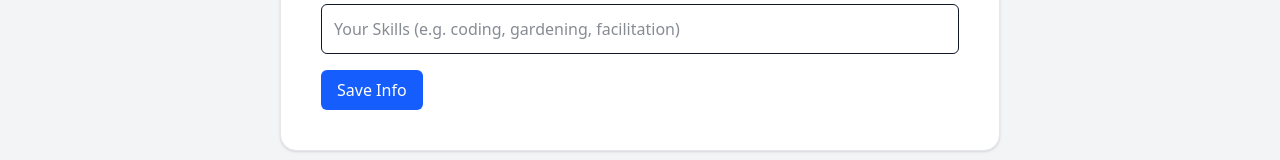
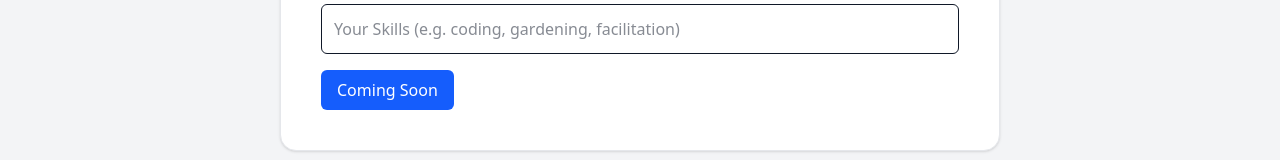
Before and after one commit to PneumEvolve/pneumevolve, a React (Vite) app: page /Account in a window 1280 px wide. Shown: the part 345-505 px from the top of the page. Built offline with nearby package versions, Linux system fonts and the light colour scheme.

Commit message:
Fixed Link To Signup

```diff
--- a/src/Pages/Account.jsx
+++ b/src/Pages/Account.jsx
@@ -47,7 +47,7 @@ const AccountPage = () => {
             onChange={handleChange}
             className="w-full p-3 border rounded-md"
           />
-          <Button onClick={handleSave}>Save Info</Button>
+          <Button onClick={handleSave}>Coming Soon</Button>
         </CardContent>
       </Card>
     </div>
--- a/src/Pages/Signup.jsx
+++ b/src/Pages/Signup.jsx
@@ -1,5 +1,5 @@
 // src/pages/Signup.jsx
-import React, { useState, useRef } from "react";
+import React, { useState, useRef, useEffect } from "react";
 import { useNavigate } from "react-router-dom";
 import ReCAPTCHA from "react-google-recaptcha";
 import { useAuth } from "../context/AuthContext";
@@ -14,7 +14,13 @@ export default function Signup() {
   const [error, setError] = useState("");
   const recaptchaRef = useRef(null);
   const navigate = useNavigate();
-  const { login } = useAuth();
+  const { login, isLoggedIn } = useAuth();
+
+  useEffect(() => {
+    if (isLoggedIn) {
+      navigate("/");
+    }
+  }, [isLoggedIn, navigate]);
 
   const handleCaptchaChange = (token) => {
     setCaptchaToken(token);
```
